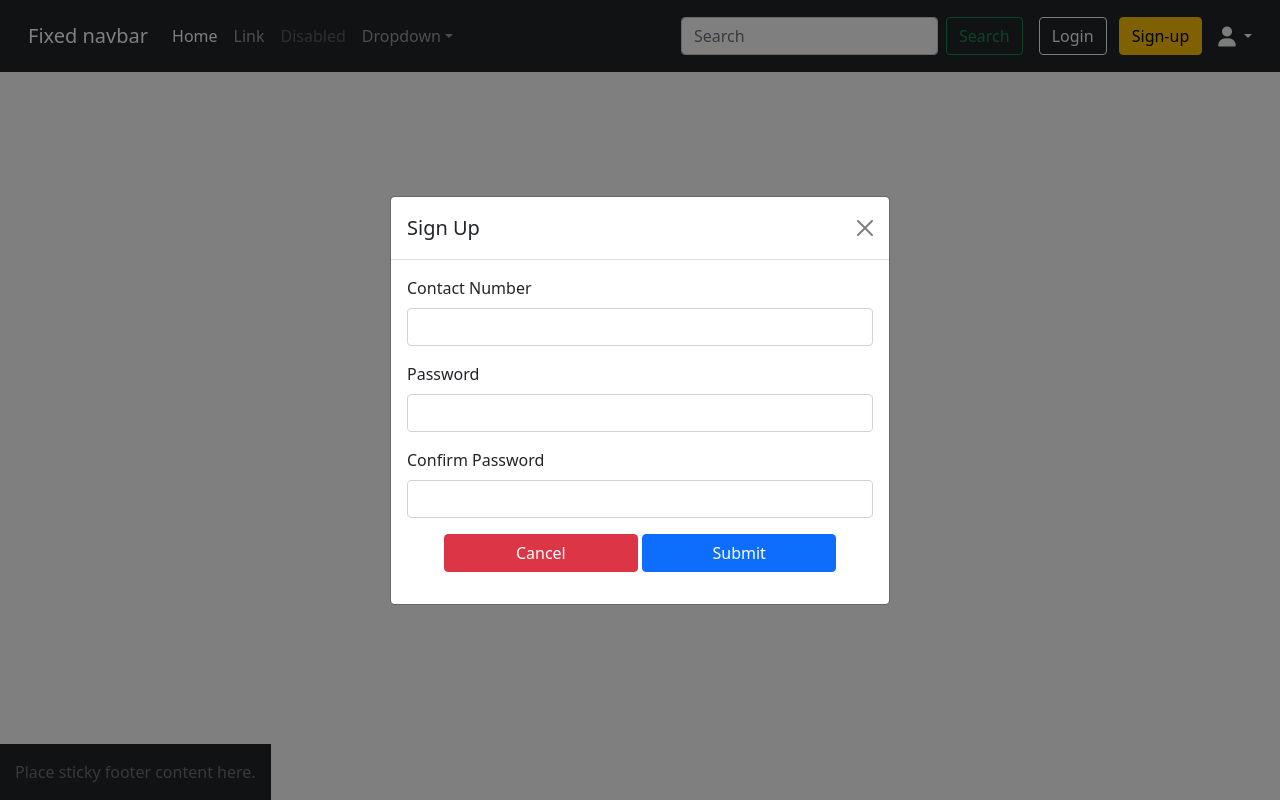
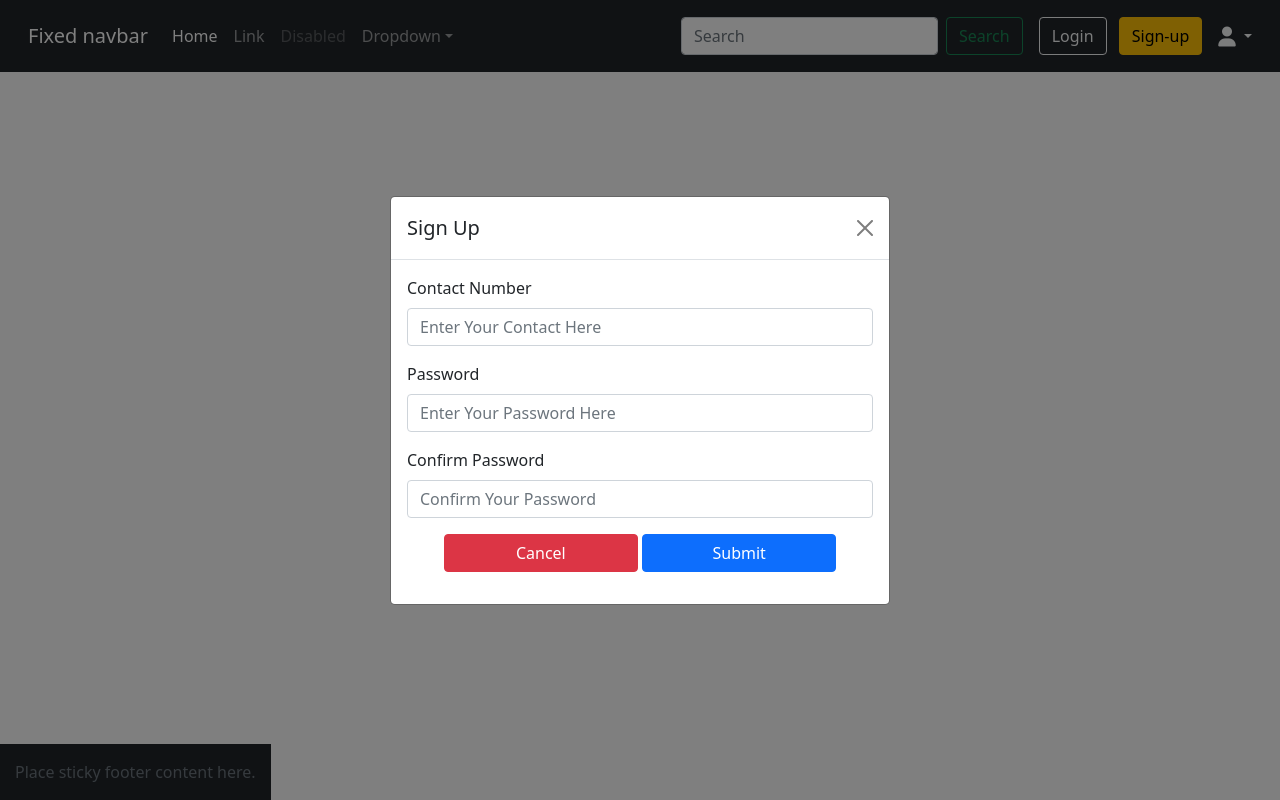
Before and after one commit to Subir008/Talkzone, a PHP site: page / in a window 1280 px wide, after a click on "Sign-up". Run offline with PHP 8.4, Linux system fonts and the light colour scheme; some libraries are stand-ins or nearby versions.

Commit message:
sign up working

```diff
--- a/components/header.php
+++ b/components/header.php
@@ -109,22 +109,23 @@
                 <button type="button" class="btn-close" data-bs-dismiss="modal" aria-label="Close"></button>
             </div>
             <div class="modal-body">
-                <form action="signup.php" method="post">
+                <form id="signupform">
+                <!-- <form action="signup.php" method="post"> -->
                     <div class="mb-3">
                         <label for="contact" class="form-label">Contact Number</label>
-                        <input type="tel" class="form-control" id="exampleInputEmail1" name="contact" aria-describedby="emailHelp"  autocomplete="off">
+                        <input type="tel" class="form-control" id="contact" name="contact" aria-describedby="emailHelp"  autocomplete="off" required placeholder="Enter Your Contact Here">
                     </div>
                     <div class="mb-3">
                         <label for="password" class="form-label">Password</label>
-                        <input type="password" class="form-control" id="exampleInputPassword1" name="password" autocomplete="off">
+                        <input type="password" class="form-control" id="password" name="password" autocomplete="off" required placeholder="Enter Your Password Here">
                     </div>
                     <div class="mb-3">
                         <label for="confirmPassword" class="form-label">Confirm Password</label>
-                        <input type="password" class="form-control" name="confirmPassword" id="exampleInputPassword1" autocomplete="off">
+                        <input type="password" class="form-control" name="confirmPassword" id="confirmPassword" autocomplete="off" required placeholder="Confirm Your Password ">
                     </div>
                    <div class="mb-3 text-center">
-                       <button type="button" class="btn btn-danger col-5" data-bs-dismiss="modal">Cancel</button>
-                       <button type="submit" class="btn btn-primary col-5" >Submit</button>
+                       <button type="button" class="btn btn-danger col-5 close" data-bs-dismiss="modal" >Cancel</button>
+                       <button type="submit" class="btn btn-primary col-5" id="signup">Submit</button>
                     </div>
                 </form>
             </div>
--- a/db/db.php
+++ b/db/db.php
@@ -14,4 +14,6 @@
         echo "Connection Could't Established Due to : " . mysqli_connect_error();
     }
 
+    $timestamp = date("Y-m-d H:i:s");
+
 ?>
--- a/index.php
+++ b/index.php
@@ -30,11 +30,13 @@
   </div>
 </footer>
 
-    <!-- Option 1: Bootstrap Bundle with Popper -->
+<script src="https://code.jquery.com/jquery-3.7.1.min.js" integrity="sha256-/JqT3SQfawRcv/BIHPThkBvs0OEvtFFmqPF/lYI/Cxo=" crossorigin="anonymous"></script>
+<!-- Option 1: Bootstrap Bundle with Popper -->
     <script src="https://cdn.jsdelivr.net/npm/bootstrap@5.0.2/dist/js/bootstrap.bundle.min.js"
         integrity="sha384-MrcW6ZMFYlzcLA8Nl+NtUVF0sA7MsXsP1UyJoMp4YLEuNSfAP+JcXn/tWtIaxVXM"
         crossorigin="anonymous"></script>
     <script src="https://kit.fontawesome.com/e1275c01b3.js" crossorigin="anonymous"></script>
+    <script src="signup.js"></script>
 
 </body>
 
--- /dev/null
+++ b/signup.js
@@ -0,0 +1,28 @@
+$("#signup").on("click", function(e){
+    e.preventDefault();
+    let contact = document.getElementById('contact').value;
+    let password = document.getElementById('password').value;
+    let confirmPassword = document.getElementById('confirmPassword').value;
+
+    console.log(password , contact);
+
+    $.ajax({
+        url : "signup.php",
+        type : "POST",
+        data : {
+            contact : contact,
+            password : password,
+            confirmPassword : confirmPassword
+        },
+        success : function (data) {
+            // console.log(data);
+
+            $("#signupModal").modal("hide");
+            document.getElementById('contact').value = "";
+            document.getElementById('password').value = "";
+            document.getElementById('confirmPassword').value = "";
+
+        }
+    });
+
+});
```
Also changed, not shown: signup.php (+26 -7 lines).
